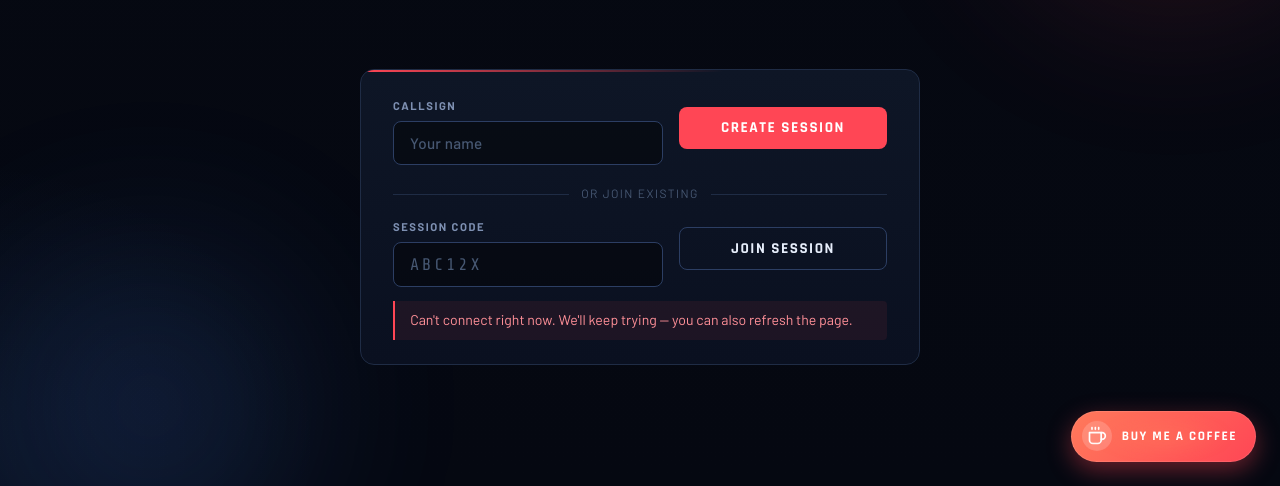
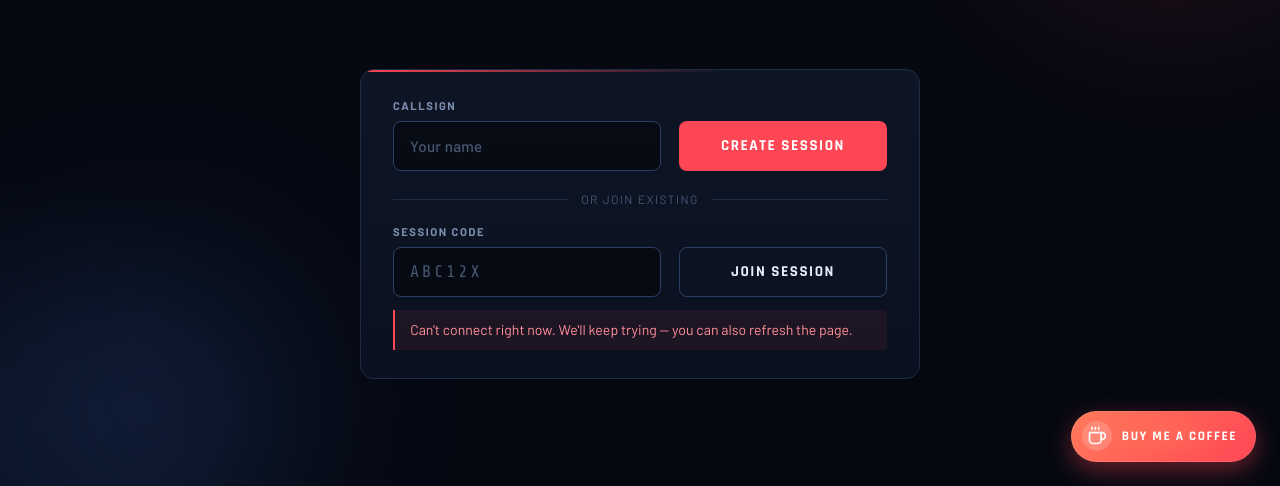
Before and after one commit to Rantzz-cn/draftix, a website: page public/app.html in a window 1280 px wide. Shown: the part 314-800 px from the top of the page. Drawn offline with nearby package versions, Linux system fonts and the light colour scheme; no server answers.

Commit message:
Polish gate card: align inputs with buttons and balance padding

```diff
--- a/public/styles.css
+++ b/public/styles.css
@@ -618,9 +618,11 @@ a.ghost:hover { color: var(--text); border-color: var(--accent); background: var
   background: linear-gradient(180deg, var(--panel) 0%, var(--bg-2) 100%);
   border: 1px solid var(--border);
   border-radius: var(--radius-lg);
-  padding: 1.75rem 2rem 1.5rem;
+  padding: 1.75rem 2rem;
   position: relative;
   overflow: hidden;
+  /* Shared height for inputs + buttons in each row */
+  --gate-control-h: 3.125rem;
 }
 .gate-card::before {
   content: '';
@@ -634,18 +636,39 @@ a.ghost:hover { color: var(--text); border-color: var(--accent); background: var
   display: grid;
   /* Same second-column width on every row so inputs and button edges line up */
   grid-template-columns: minmax(0, 1fr) minmax(11.25rem, 13rem);
-  gap: 1rem;
+  gap: 1rem 1.1rem;
   align-items: end;
 }
-.gate-actions {
-  padding-bottom: 1.05rem;
+/* Left column: label + field stack; bottom-align field with button */
+.gate-grid > div:first-child {
   display: flex;
   flex-direction: column;
   justify-content: flex-end;
   min-width: 0;
 }
+.gate-card label {
+  margin-bottom: 0.4rem;
+}
+.gate-card input[type="text"] {
+  min-height: var(--gate-control-h);
+  box-sizing: border-box;
+  line-height: 1.2;
+}
+.gate-actions {
+  display: flex;
+  flex-direction: column;
+  justify-content: flex-end;
+  min-width: 0;
+  padding-bottom: 0;
+}
 .gate-actions button {
   width: 100%;
+  min-height: var(--gate-control-h);
+  box-sizing: border-box;
+  padding: 0 1rem;
+  display: inline-flex;
+  align-items: center;
+  justify-content: center;
   white-space: nowrap;
 }
 
```
